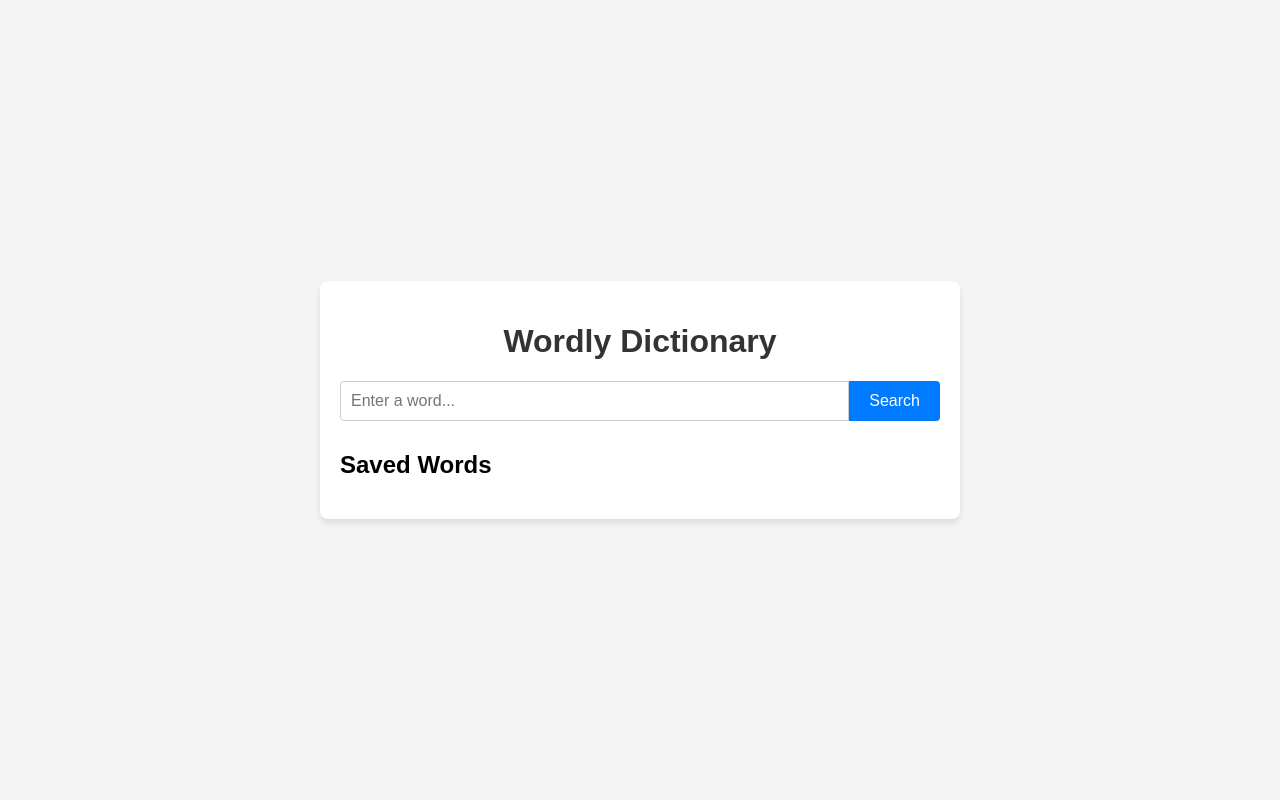
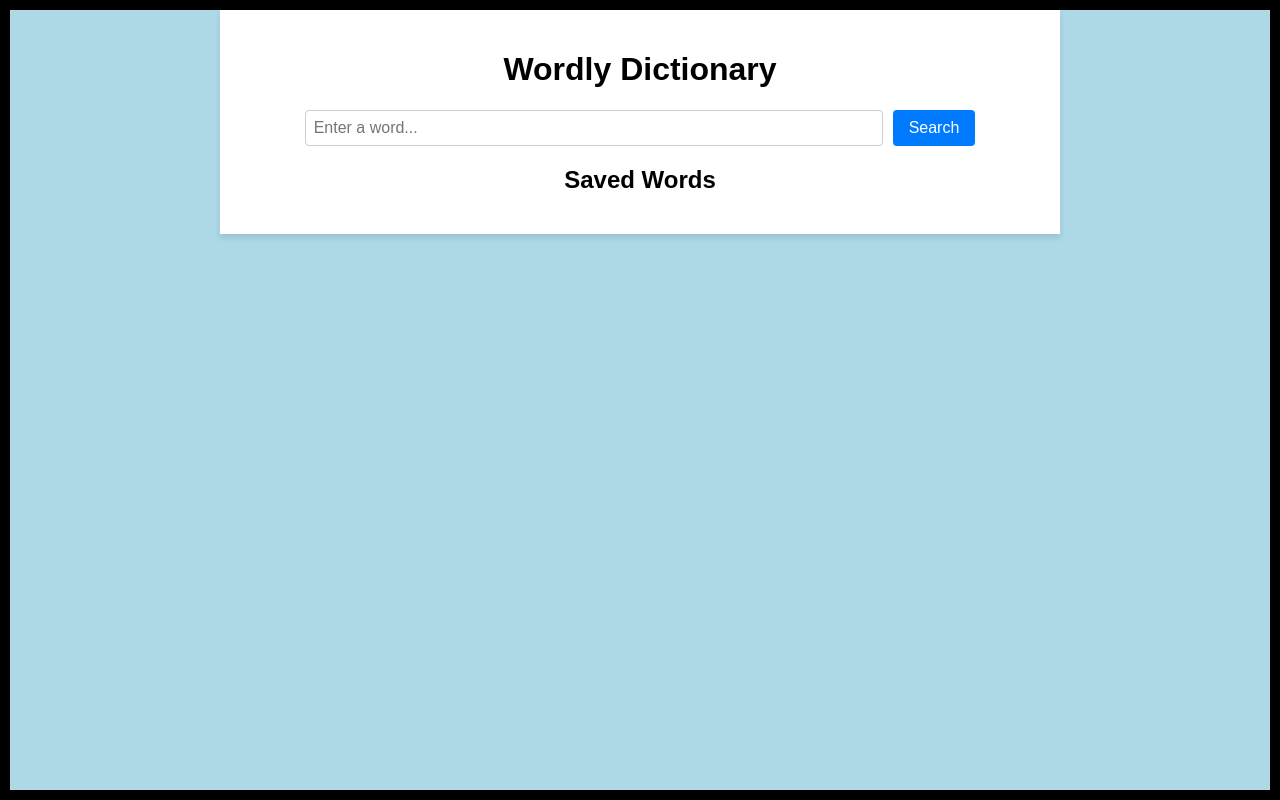
Before and after one commit to mzb527/Finallab3, a plain HTML site: page index.html in a window 1280 px wide. Drawn offline with Linux system fonts and the light colour scheme.

Commit message:
Final version. Added a few features.

```diff
--- a/index.html
+++ b/index.html
@@ -4,7 +4,66 @@
   <meta charset="UTF-8">
   <meta name="viewport" content="width=device-width, initial-scale=1.0">
   <title>Wordly Dictionary</title>
-  <link rel="stylesheet" href="style.css">
+  <style>
+    html {
+      height: 100%;
+    }
+
+    body {
+      font-family: Arial, sans-serif;
+      margin: 0;
+      padding: 0;
+      background-color: #add8e6; /*  blue backdrop */
+      border: 10px solid black; /* Black border around the entire page */
+      box-sizing: border-box; /* Ensures padding doesn’t extend the body beyond the border */
+      height: 100%; /* Ensures the border covers the full height */
+    }
+
+    #app {
+      max-width: 800px; /* Center the content with a max width */
+      margin: auto;
+      padding: 20px;
+      background-color: white; /* Contrast background for content */
+      box-shadow: 0px 4px 6px rgba(0, 0, 0, 0.1); /* Subtle shadow for depth */
+    }
+
+    h1, h2 {
+      text-align: center; /* Center-align main headings */
+    }
+
+    #search-form {
+      display: flex;
+      justify-content: center;
+      margin-bottom: 20px;
+    }
+
+    #word-input {
+      padding: 8px;
+      font-size: 1rem;
+      width: 70%;
+      margin-right: 10px;
+      border: 1px solid #ccc;
+      border-radius: 4px;
+    }
+
+    button {
+      padding: 8px 16px;
+      font-size: 1rem;
+      color: white;
+      background-color: #007bff; /* Blue button */
+      border: none;
+      border-radius: 4px;
+      cursor: pointer;
+    }
+
+    button:hover {
+      background-color: #0056b3; /* Darker blue on hover */
+    }
+
+    #results, #error-message, #saved-words {
+      margin-top: 20px;
+    }
+  </style>
 </head>
 <body>
   <div id="app">
```
